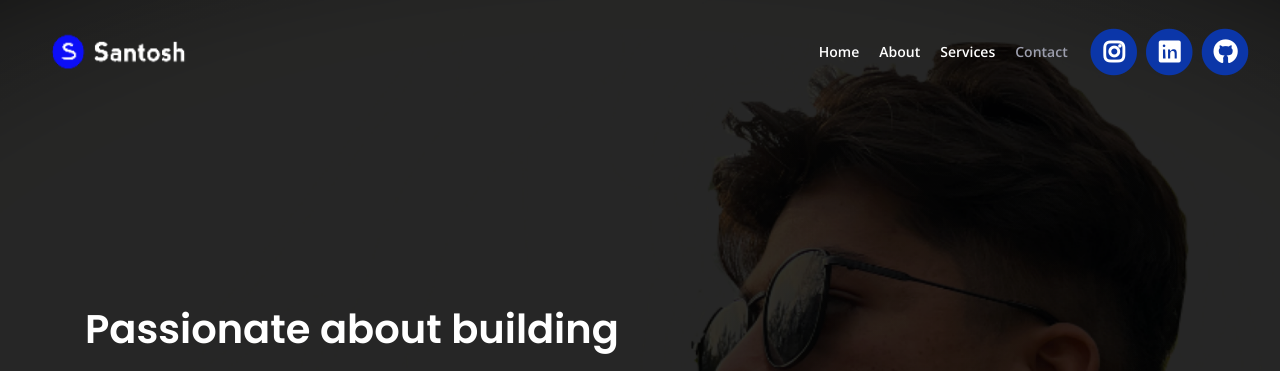
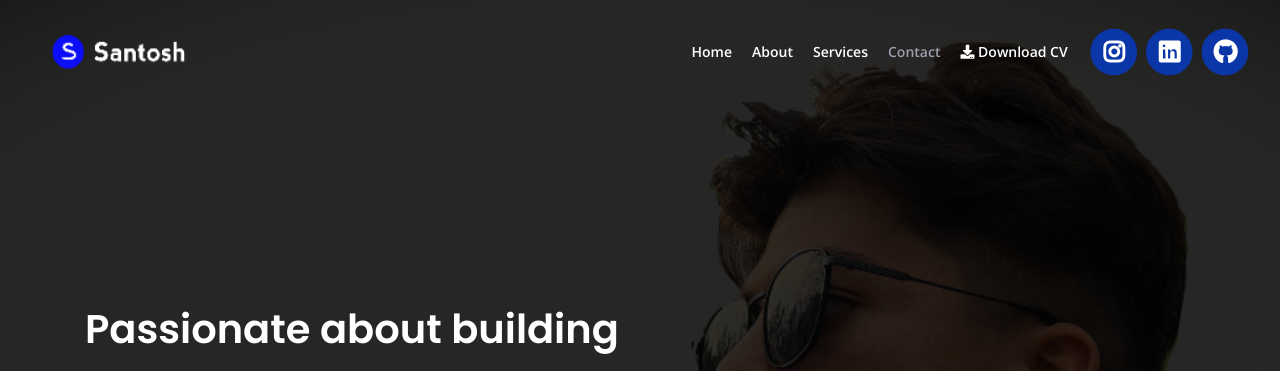
Before and after one commit to Santoshrawal1125/Portfolio, a Django app: page / in a window 1280 px wide. Shown: the top 371 px of the page. Run offline with Django 4.2, Linux system fonts and the light colour scheme; some libraries are stand-ins or nearby versions.

Commit message:
Download CV

```diff
--- a/home/models.py
+++ b/home/models.py
@@ -10,3 +10,7 @@ class Contact(models.Model):
 
     def __str__(self):
         return self.name
+
+
+class Data(models.Model):
+    file = models.FileField(upload_to='myfiles/', blank=True)
--- a/home/urls.py
+++ b/home/urls.py
@@ -4,5 +4,5 @@ from .views import *
 urlpatterns = [
     path('', HomeView.as_view(), name='home'),
     path('project', ProjectDetailView.as_view(), name='project'),
-
+    path('download-cv/', download_cv, name='download_cv'),
 ]
--- a/home/views.py
+++ b/home/views.py
@@ -1,6 +1,10 @@
 from django.shortcuts import render
 from django.views.generic import View
 from .models import *
+from django.http import FileResponse, HttpResponseNotFound
+from django.http import HttpResponse
+from django.conf import settings
+import os
 
 
 # Create your views here.
@@ -36,3 +40,15 @@ class ProjectDetailView(Base):
 
     def get(self, request):
         return render(request, 'project.html', self.views)
+
+
+def download_cv(request):
+    cv_path = os.path.join(settings.MEDIA_ROOT, 'cv.pdf')  # Adjust the file name accordingly
+
+    if os.path.exists(cv_path):
+        with open(cv_path, 'rb') as cv_file:
+            response = HttpResponse(cv_file.read(), content_type='application/pdf')
+            response['Content-Disposition'] = 'attachment; filename="cv.pdf"'
+            return response
+    else:
+        return HttpResponseNotFound("CV not found.")
--- a/templates/base.html
+++ b/templates/base.html
@@ -62,11 +62,12 @@
                     <li class="nav-item">
                         <a class="nav-link page-scroll" href="#contact">Contact</a>
                     </li>
-<!--                    <li class="nav-item">-->
-<!--                        <a class="nav-link page-scroll" href="media/cv.pdf" download>-->
-<!--                            <i class="fas fa-download"></i> Download CV-->
-<!--                        </a>-->
-<!--                    </li>-->
+                     <li class="nav-item">
+                        <a class="nav-link page-scroll" href="{% url 'download_cv' %}" download>
+                            <i class="fas fa-download"></i> Download CV
+                        </a>
+                    </li>
+
 
 
                 </ul>
```
Also changed, not shown: portfolio/urls.py (+10 -2 lines), 2 other files.
